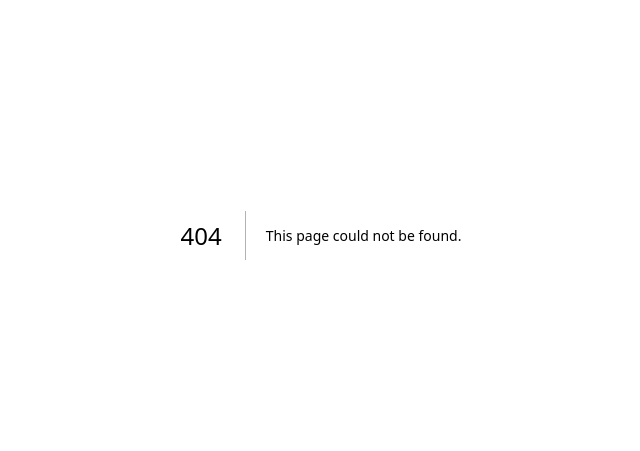
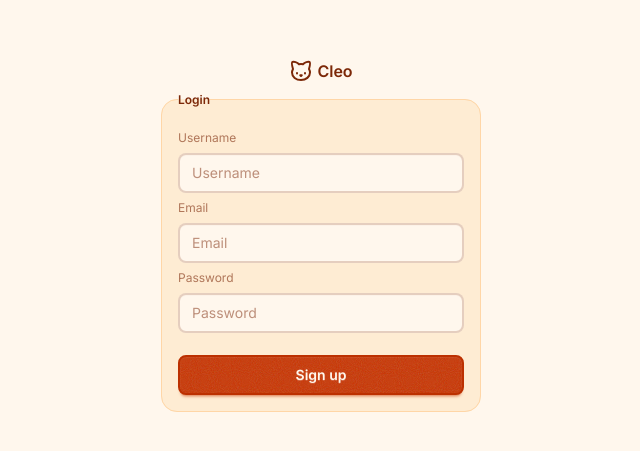
Before and after one commit to N-Dave-08/cleo, a Next.js app: page /signup in a window 1280 px wide. Before the commit this address had no page. Shown: the part 165-616 px from the top of the page, without its empty margins (319-959 px from the left). Built offline with nearby package versions, Linux system fonts and the light colour scheme.

Commit message:
feat: implement Post component structure with avatar, header, content, image, and actions chore: add commitlint configuration

```diff
--- a/app/(app)/home/_components/post-header.tsx
+++ b/app/(app)/home/_components/post-header.tsx
@@ -1,24 +1,32 @@
+import { cn } from "@/lib/utils";
+import { Globe } from "lucide-react";
+
 interface PostHeaderProps {
-  authorName: string;
   authorUsername: string;
   date: Date;
+  className?: string;
 }
 
 export default function PostHeader({
-  authorName,
   authorUsername,
   date,
+  className,
 }: PostHeaderProps) {
   return (
-    <div className="flex items-center gap-1 overflow-hidden whitespace-nowrap">
+    <div
+      className={cn(
+        "flex items-center gap-1 overflow-hidden whitespace-nowrap",
+        className,
+      )}
+    >
       <span className="font-semibold text-base-content text-sm truncate">
-        {authorName}
+        {authorUsername}
       </span>
-      <div className="flex items-center gap-1 text-accent/60">
-        <span className="text-sm truncate">{authorUsername}</span>
+      <div className="flex items-center gap-1 opacity-60">
         {/* Custom weighted dot using the span method for precision */}
-        <span className="w-1 h-1 rounded-full bg-current opacity-60 self-center mx-0.5" />
-        <span className="text-sm">{date.toLocaleDateString()}</span>
+        <span className="w-1 h-1 rounded-full bg-current self-center mx-0.5" />
+        <span className="text-xs">{date.toLocaleDateString()}</span>
+        <Globe className="w-4 h-4" />
       </div>
     </div>
   );
--- a/app/(app)/home/_components/post.tsx
+++ b/app/(app)/home/_components/post.tsx
@@ -11,7 +11,6 @@ import PostActions from "./post-action";
 export default function Post({
   id,
   authorAvatar,
-  authorName,
   authorUsername,
   content,
   image,
@@ -29,11 +28,7 @@ export default function Post({
       {/* Right Column: Content Area */}
       <div className="flex-1 min-w-0 flex flex-col gap-1">
         {/* Header: Name, Handle, and Time */}
-        <PostHeader
-          authorName={authorName}
-          authorUsername={authorUsername}
-          date={date}
-        />
+        <PostHeader authorUsername={authorUsername} date={date} />
 
         {/* Content */}
         <PostContent content={content} />
--- a/app/(app)/home/page.tsx
+++ b/app/(app)/home/page.tsx
@@ -24,11 +24,7 @@ export default function HomePage() {
           {/* Right Column: Content Area */}
           <div className="flex-1 min-w-0 flex flex-col gap-1">
             {/* Header: Name, Handle, and Time */}
-            <PostHeader
-              authorName={post.authorName}
-              authorUsername={post.authorUsername}
-              date={post.date}
-            />
+            <PostHeader authorUsername={post.authorUsername} date={post.date} />
 
             {/* Content */}
             <PostContent content={post.content} />
--- a/app/(app)/post/[id]/page.tsx
+++ b/app/(app)/post/[id]/page.tsx
@@ -4,6 +4,8 @@ import PostAvatar from "../../home/_components/post-avatar";
 import PostContent from "../../home/_components/post-content";
 import PostImage from "../../home/_components/post-image";
 import PostActions from "../../home/_components/post-action";
+import PostHeader from "../../home/_components/post-header";
+import { Globe } from "lucide-react";
 
 export default async function PostPage({
   params,
@@ -21,17 +23,24 @@ export default async function PostPage({
       <div className="flex gap-2">
         <PostAvatar authorAvatar={post.authorAvatar} />
         <div className="flex flex-col">
-          <span className="font-semibold text-md">{post.authorName}</span>
-          <span className="text-sm text-accent/60 leading-tight">
+          <span className="font-semibold text-base-content text-sm leading-tight">
             {post.authorUsername}
           </span>
+          <div className="flex gap-1 items-center opacity-60">
+            <span className="text-xs">{post.date.toLocaleDateString()}</span>
+            <span className="w-1 h-1 rounded-full bg-current self-center mx-0.5" />
+            <Globe className="w-4 h-4" />
+          </div>
         </div>
       </div>
-      {/* <PostHeader
-        authorName={post.authorName}
-        authorUsername={post.authorUsername}
-        date={post.date}
-      /> */}
+      {/* <div className="bg-red-500 flex">
+        <PostAvatar authorAvatar={post.authorAvatar} />
+        <PostHeader
+          authorUsername={post.authorUsername}
+          date={post.date}
+          className="flex-col"
+        />
+      </div> */}
       <PostContent
         content={post.content}
         className="text-sm sm:text-md md:text-lg"
--- /dev/null
+++ b/app/(auth)/layout.tsx
@@ -0,0 +1,14 @@
+import { Cat } from "lucide-react";
+import { ReactNode } from "react";
+
+export default function AuthLayout({ children }: { children: ReactNode }) {
+  return (
+    <div className="flex flex-col items-center justify-center min-h-screen">
+      <div className="flex items-center gap-1">
+        <Cat />
+        <span className="font-semibold">Cleo</span>
+      </div>
+      {children}
+    </div>
+  );
+}
--- /dev/null
+++ b/app/(auth)/login/page.tsx
@@ -0,0 +1,15 @@
+export default function Login() {
+  return (
+    <fieldset className="fieldset bg-base-200 border-base-300 rounded-box w-xs border p-4">
+      <legend className="fieldset-legend">Login</legend>
+
+      <label className="label">Email</label>
+      <input type="email" className="input" placeholder="Email" />
+
+      <label className="label">Password</label>
+      <input type="password" className="input" placeholder="Password" />
+
+      <button className="btn btn-neutral mt-4">Login</button>
+    </fieldset>
+  );
+}
--- /dev/null
+++ b/app/(auth)/signup/page.tsx
@@ -0,0 +1,20 @@
+import React from "react";
+
+export default function SignUp() {
+  return (
+    <fieldset className="fieldset bg-base-200 border-base-300 rounded-box w-xs border p-4">
+      <legend className="fieldset-legend">Login</legend>
+
+      <label className="label">Username</label>
+      <input type="text" className="input" placeholder="Username" />
+
+      <label className="label">Email</label>
+      <input type="email" className="input" placeholder="Email" />
+
+      <label className="label">Password</label>
+      <input type="password" className="input" placeholder="Password" />
+
+      <button className="btn btn-neutral mt-4">Sign up</button>
+    </fieldset>
+  );
+}
--- a/components/ui/navbar.tsx
+++ b/components/ui/navbar.tsx
@@ -29,7 +29,7 @@ export default function Navbar() {
           <Link href={"/login"} className="btn btn-sm">
             Login
           </Link>
-          <Link href={"/register"} className="btn btn-sm btn-ghost">
+          <Link href={"/signup"} className="btn btn-sm btn-ghost">
             Sign up
           </Link>
         </div>
--- a/data/posts.ts
+++ b/data/posts.ts
@@ -1,7 +1,6 @@
 export interface PostData {
   id: string;
   authorAvatar: string;
-  authorName: string;
   authorUsername: string;
   content: string;
   image?: string;
@@ -13,8 +12,7 @@ export const postItems: PostData[] = [
     id: "post_01",
     authorAvatar:
       "https://img.daisyui.com/images/profile/demo/yellingcat@192.webp",
-    authorName: "John Doe",
-    authorUsername: "@johndoe497",
+    authorUsername: "johndoe497",
     content:
       "Building the MVP for Cleo! Flexbox makes this layout much cleaner.",
     image:
@@ -25,8 +23,7 @@ export const postItems: PostData[] = [
     id: "post_02",
     authorAvatar:
       "https://img.daisyui.com/images/profile/demo/yellingcat@192.webp",
-    authorName: "John Doe",
-    authorUsername: "@johndoe497",
+    authorUsername: "johndoe497",
     content:
       "Lorem ipsum dolor sit amet, consectetur adipiscing elit, sed do eiusmod tempor incididunt ut labore et dolore magna aliqua. Ut enim ad minim veniam, quis nostrud exercitation ullamco laboris nisi ut aliquip ex ea commodo consequat. Duis aute irure dolor in reprehenderit in voluptate velit esse cillum dolore eu fugiat nulla pariatur. Excepteur sint occaecat cupidatat non proident, sunt in culpa qui officia deserunt mollit anim id est laborum.",
     image: "https://img.daisyui.com/images/profile/demo/batperson@192.webp",
```
